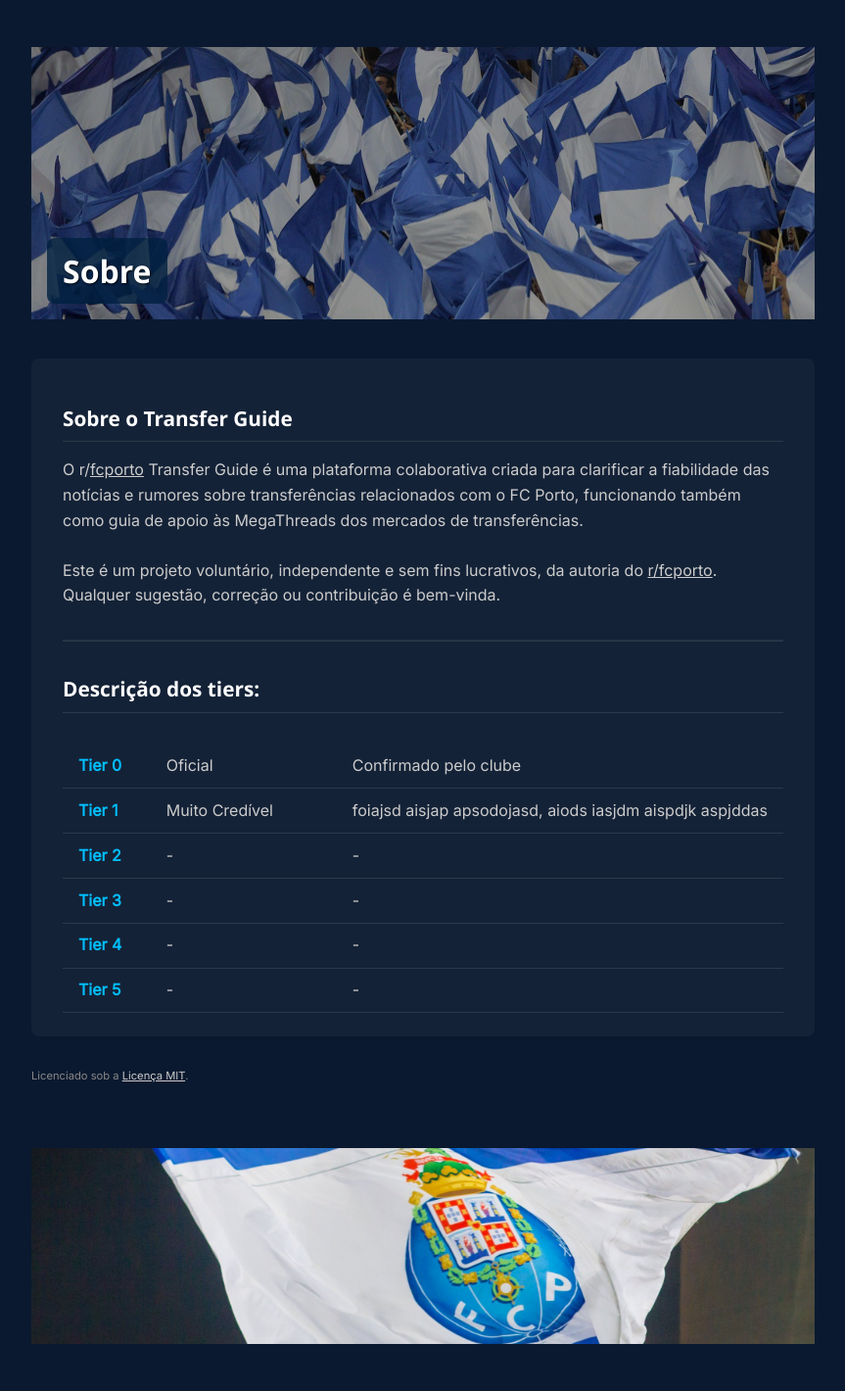
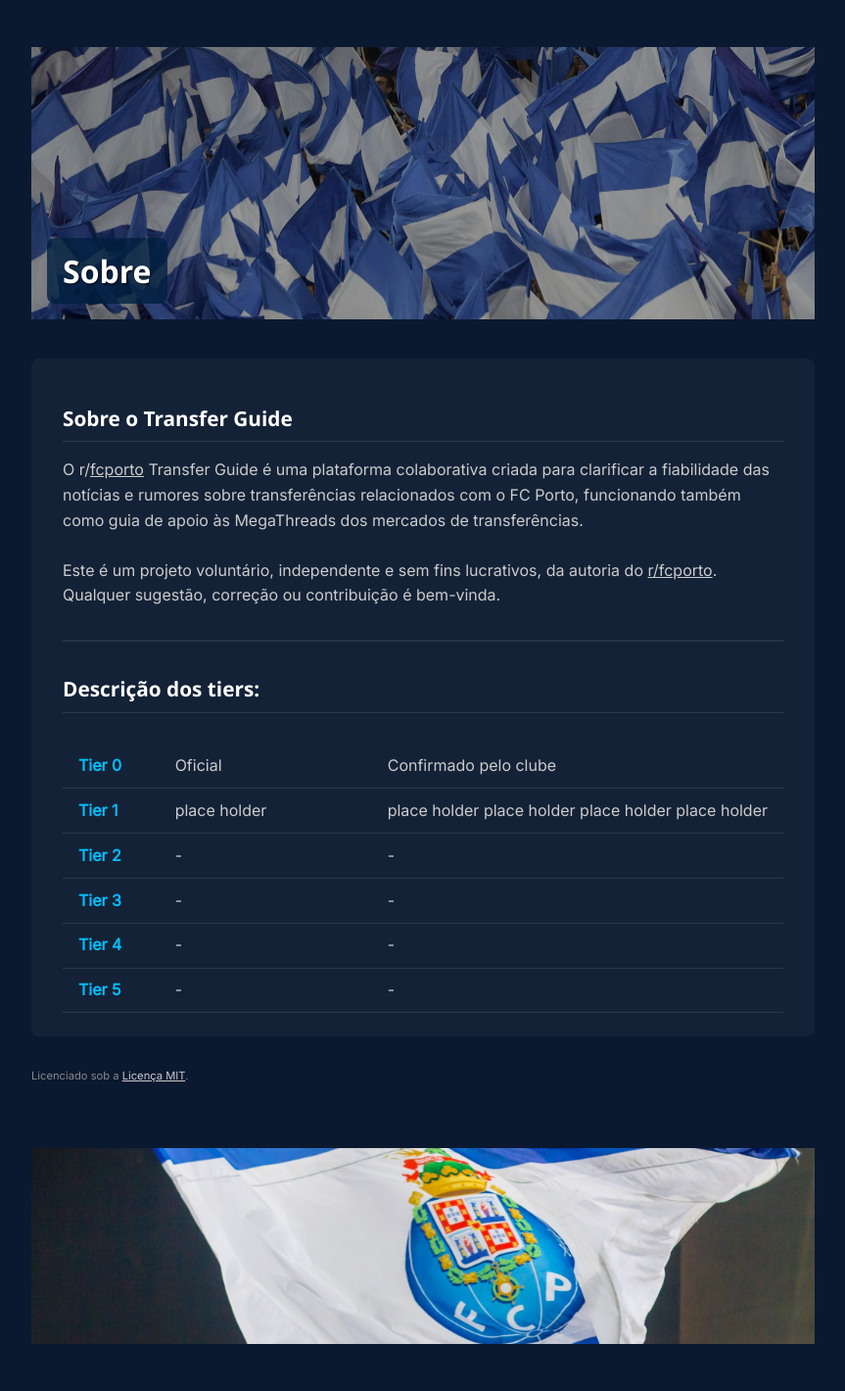
Before and after one commit to Azrial1739/teste-transfer, a Jekyll site: the page built from pages/sobre.md, in a window 1280 px wide. Shown: the whole page at 98% size, without its empty margins (208-1071 px from the left). Built offline with Jekyll 4.4.1, drawn with Linux system fonts in a browser that asks for light colours.

Commit message:
Update sobre.md

```diff
--- a/pages/sobre.md
+++ b/pages/sobre.md
@@ -96,8 +96,8 @@ menu_title: Sobre
         </tr>
         <tr>
           <td class="tier-label">Tier 1</td>
-          <td class="tier-title">Muito Credível</td>
-          <td>foiajsd aisjap apsodojasd, aiods  iasjdm aispdjk aspjddas</td>
+          <td class="tier-title">place holder</td>
+          <td>place holder place holder place holder place holder</td>
         </tr>
         <tr>
           <td class="tier-label">Tier 2</td>
```
